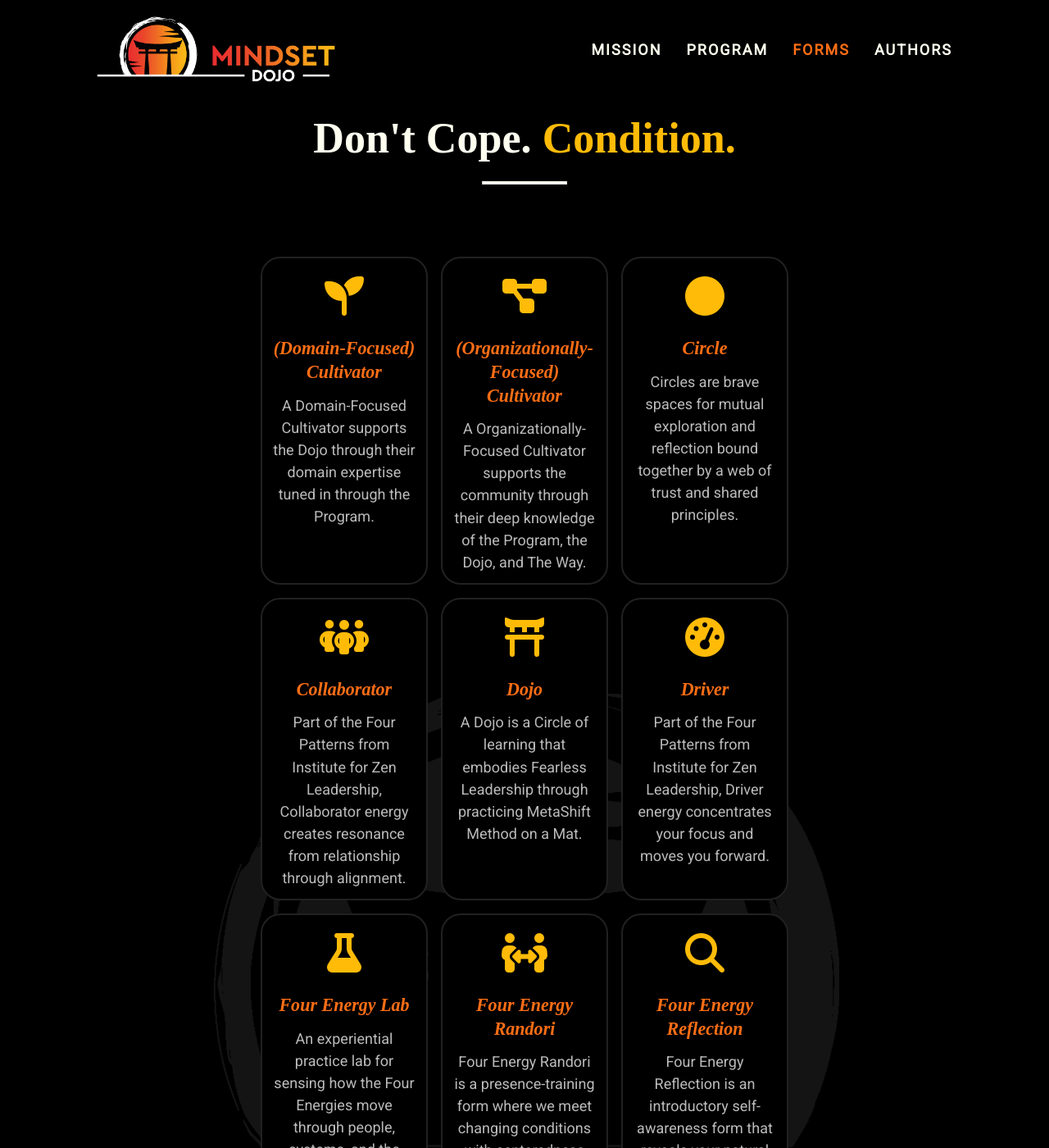
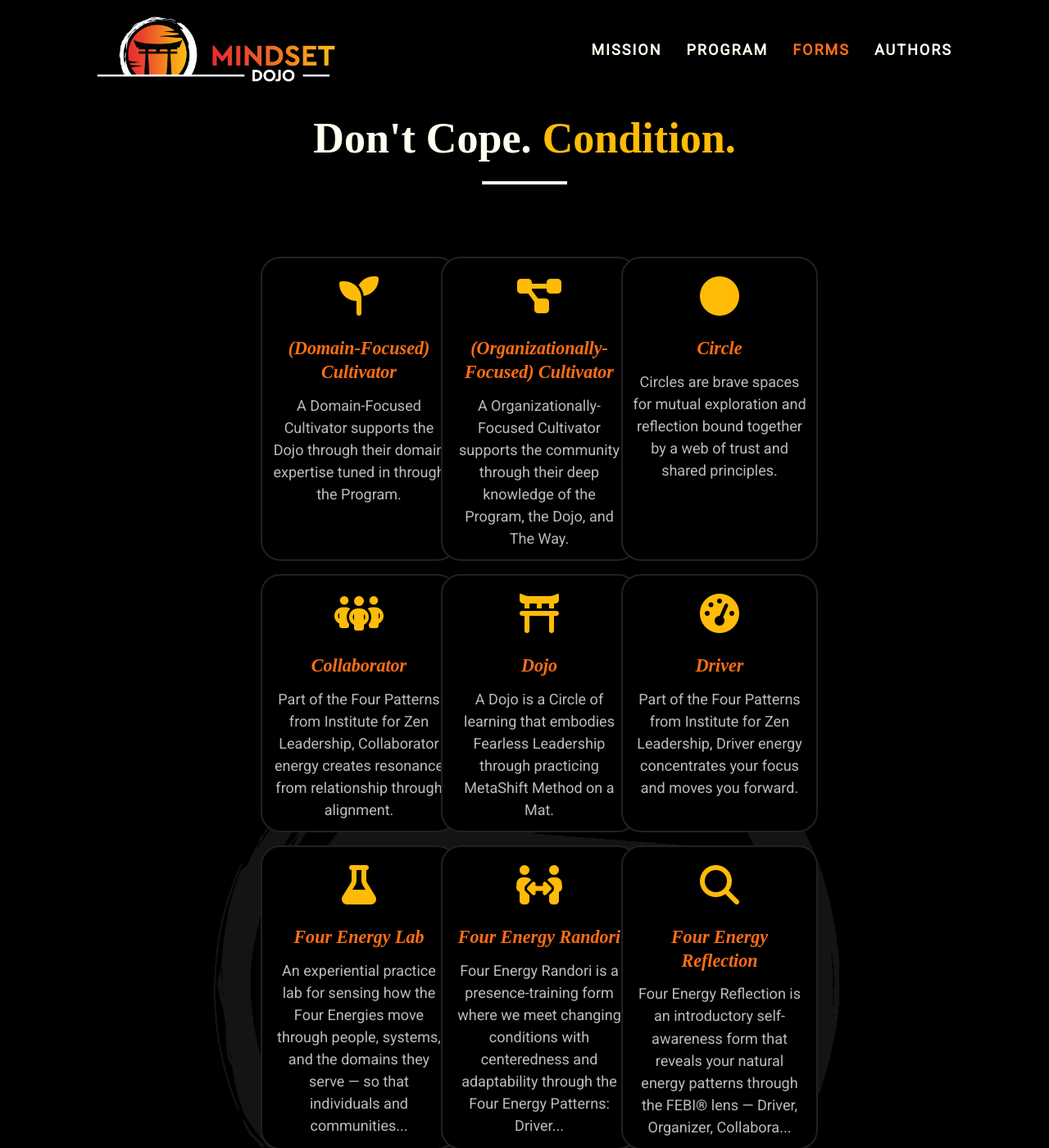
Before and after one commit to mindset-dojo/mindset-dojo.github.io, a Jekyll site: the page built from forms.md, in a window 1280 px wide and 1400 px high. Shown: the whole window at 82% size. Built offline with Jekyll 4.4.1, drawn with Linux system fonts in a browser that asks for light colours; some web fonts are replaced.

Commit message:
fix: lint

```diff
--- a/assets/css/04-components-3-content.css
+++ b/assets/css/04-components-3-content.css
@@ -24,10 +24,6 @@
     flex-direction: column;
     gap: 12px;
     min-height: 100%;
-  }
-
-  .form-card p {
-    margin: 0;
   }
 
   .form-card p {
@@ -119,7 +115,7 @@
   .card-stream-item {
     display: flex;
     height: 100%;
-    width: 100%;
+    width: 240px;
   }
 
   .card-grid-single,
```
